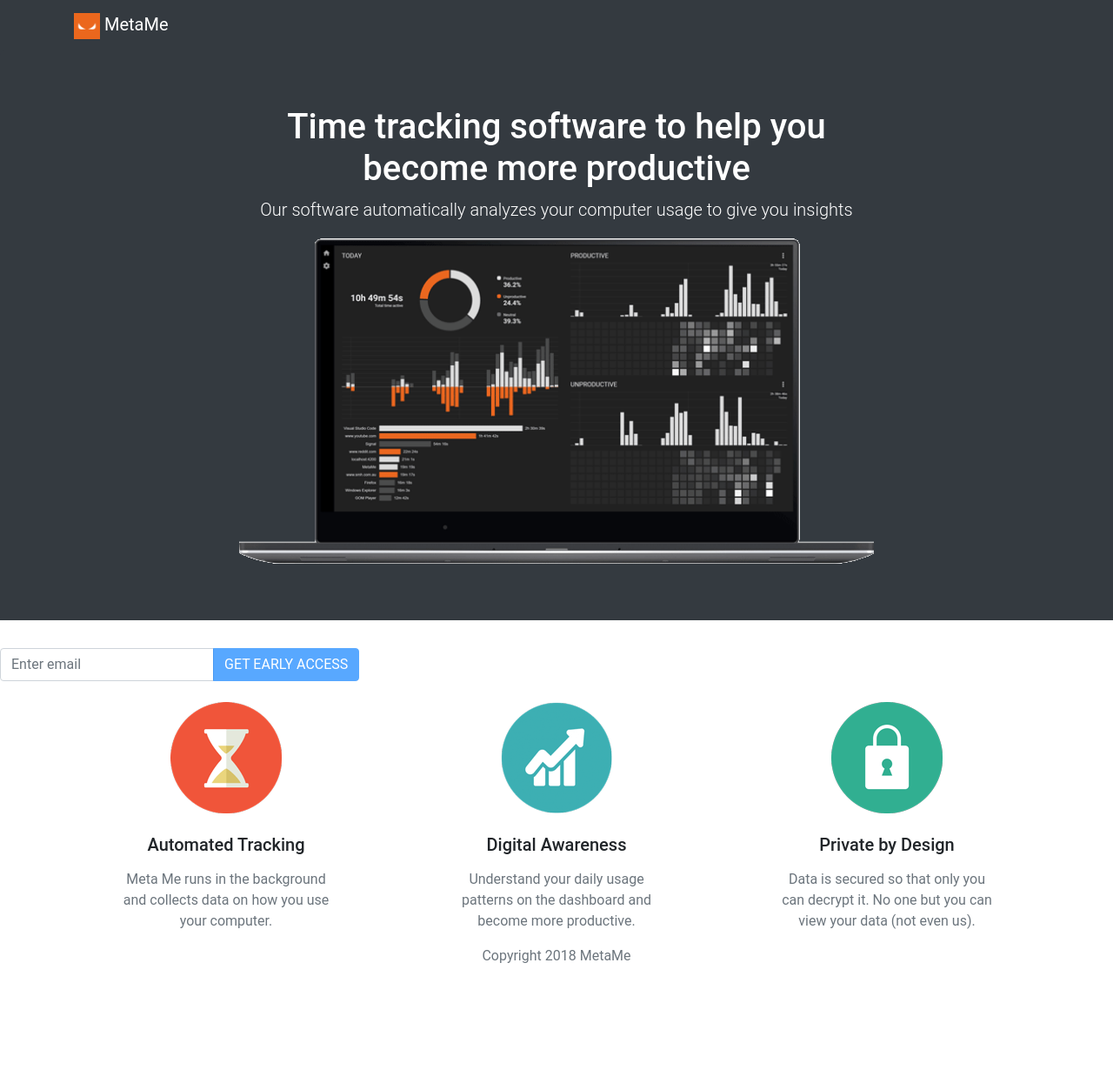
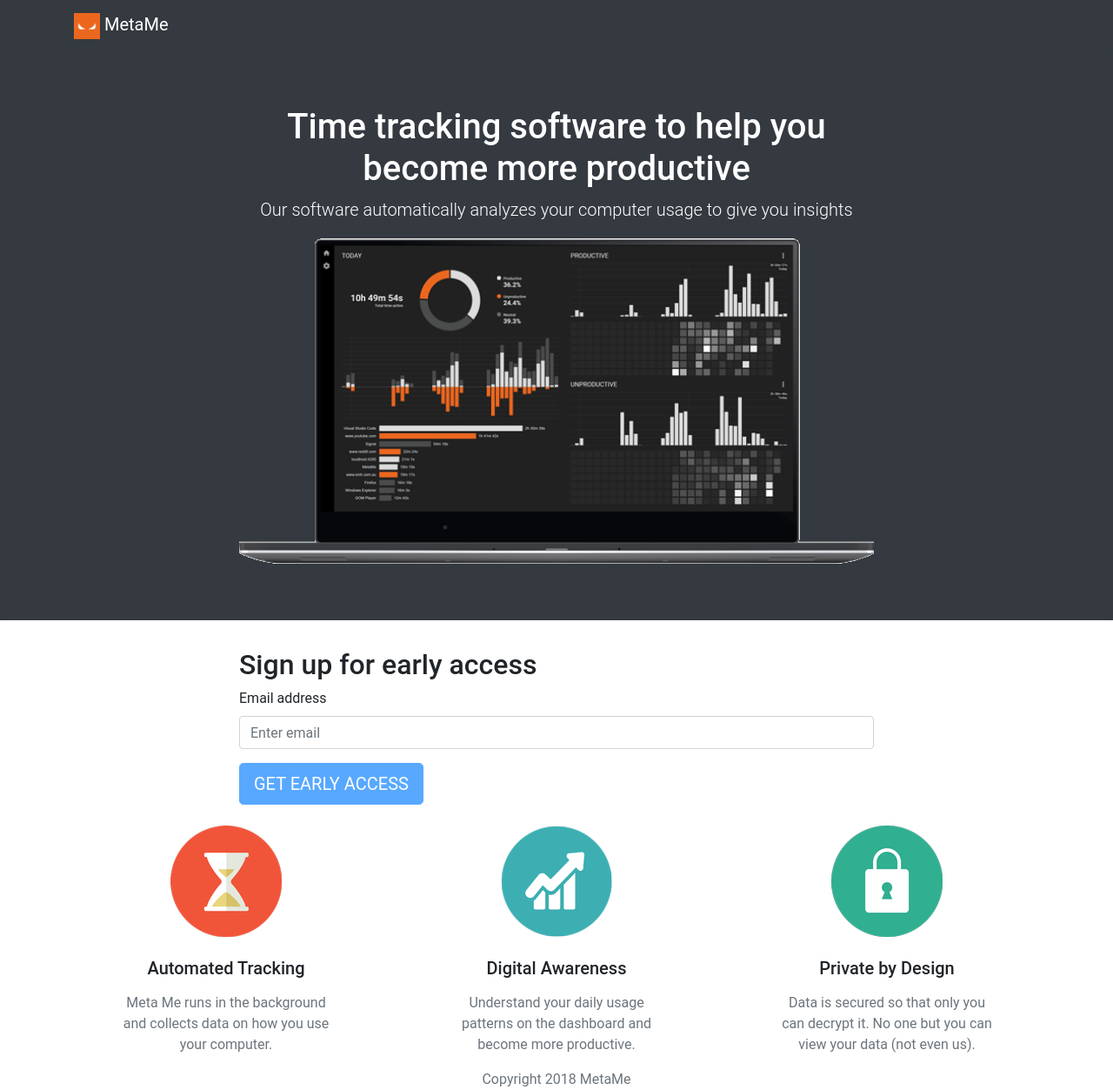
Before and after one commit to meta-me/metame-website, a Jekyll site: the page built from index.html, in a window 1280 px wide. Shown: the whole page at 87% size. Built offline with Jekyll 4.4.1, drawn with Linux system fonts in a browser that asks for light colours; before the commit the page ends 1111 px from its top, so only the background shows below that.

Commit message:
Fixed CTA layout

```diff
--- a/_sass/index.scss
+++ b/_sass/index.scss
@@ -8,7 +8,11 @@
   margin-top: 32px;
 }
 
-#registerForm {
+// #registerForm {
+//   margin: 32px 0;
+// }
+
+#registration-container {
   margin: 32px 0;
 }
 
--- a/index.html
+++ b/index.html
@@ -15,12 +15,12 @@ description: A privacy respecting automatic time tracking software that gives yo
 
   <div class="jumbotron bg-dark text-white">
     <div class="container">
-      <div class="row">
-        <div class="col-sm-12 offset-lg-1 col-lg-10 offset-xl-2 col-xl-8">
-          <h1 class="text-center">
+      <div class="row justify-content-center">
+        <div class="col-sm-12 col-lg-10 col-xl-8 text-center">
+          <h1>
             Time tracking software to help you become more productive
           </h1>
-          <p class="lead text-center">
+          <p class="lead">
             Our software automatically analyzes your computer usage to give you
             insights
           </p>
@@ -38,25 +38,34 @@ description: A privacy respecting automatic time tracking software that gives yo
     </div>
   </div>
 </div>
-<div class="landing-body">
-  <form
-    id="registerForm"
-    class="form-inline justify-content-center justify-content-lg-start"
-  >
-    <div class="input-group">
+<div id="registration-container">
+  <div class="container">
+    <div class="row justify-content-center">
+      <div class="col-sm-12 col-lg-10 col-xl-8">
+        <h2>Sign up for early access</h2>
+        <form id="registerForm">
+          <div class="form-group">
+            <label>Email address</label>
             <input
               type="email"
               name="email"
               class="form-control"
               placeholder="Enter email"
             />
-      <div class="input-group-append">
-        <button type="submit" class="btn btn-primary" disabled="disabled">
+          </div>
+          <button
+            type="submit"
+            class="btn btn-primary btn-lg"
+            disabled="disabled"
+          >
             GET EARLY ACCESS
           </button>
+        </form>
       </div>
     </div>
-  </form>
+  </div>
+</div>
+<div class="landing-body">
   <div class="container value-proposition">
     <div class="row justify-content-center">
       <div class="feature col-xs-12 col-md-6 col-lg-4 text-center mt-4">
```
Lines whose indentation alone changed are shown as unchanged.
